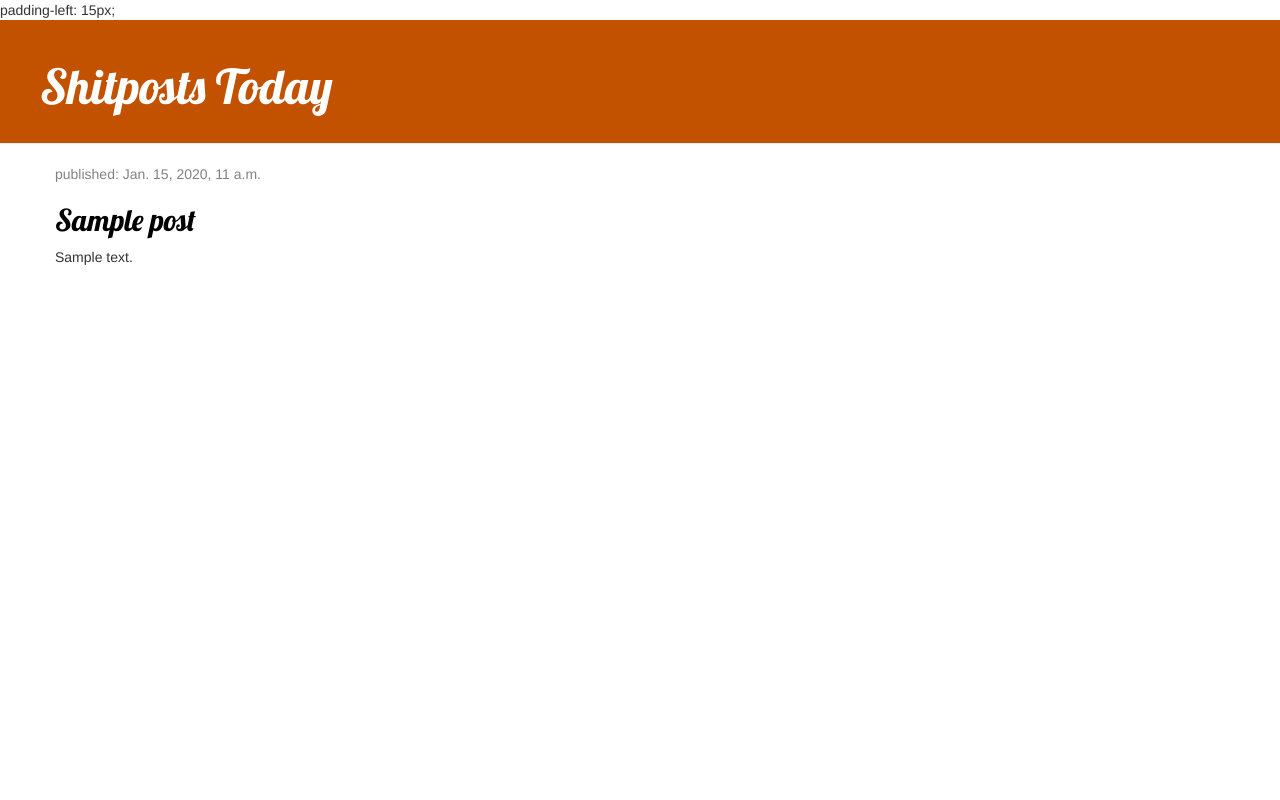
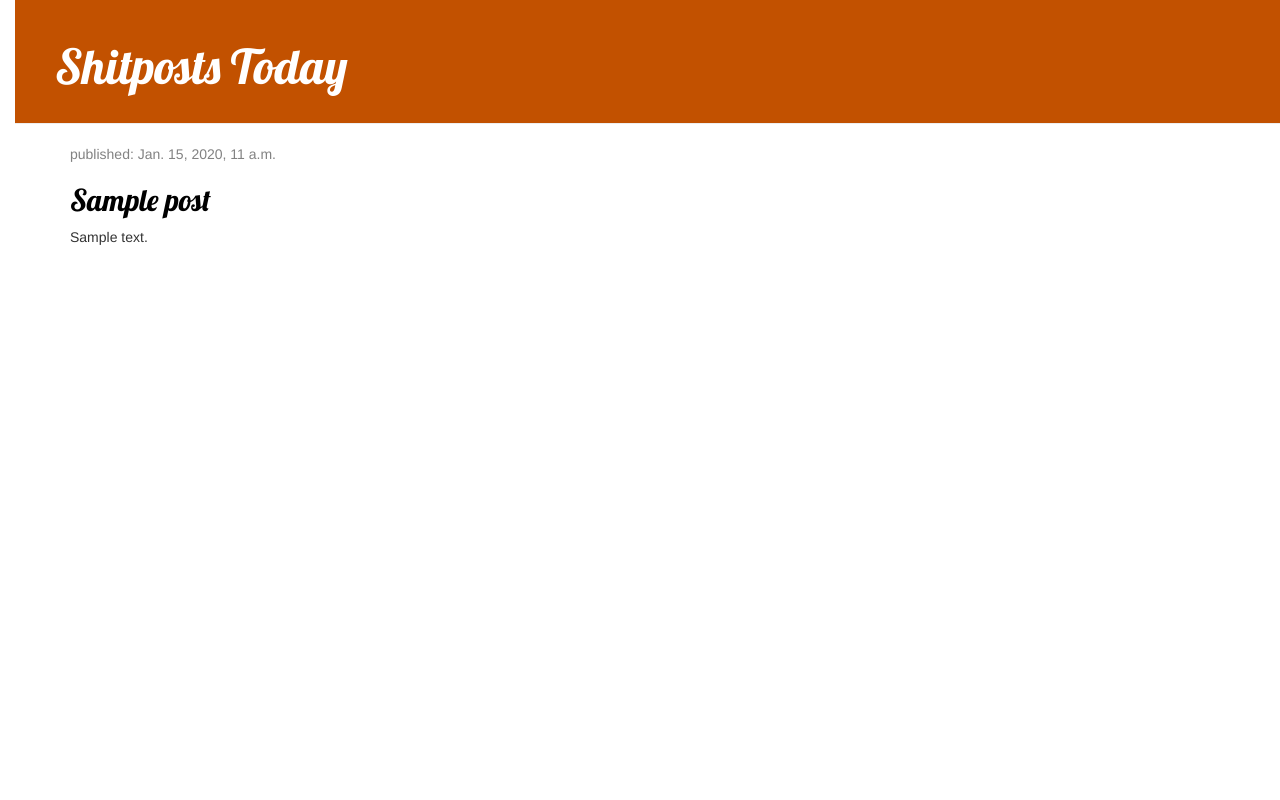
Before and after one commit to alex-egan/my-first-project, a Django app: page / in a window 1280 px wide. Run offline with Django 3.2, Linux system fonts and the light colour scheme; tables that the repository leaves empty hold one stand-in row (values such as "Sample post"); some libraries are stand-ins or nearby versions.

Commit message:
Small mistakes corrected.

```diff
--- a/blog/static/css/blog.css
+++ b/blog/static/css/blog.css
@@ -1,6 +1,10 @@
 h1 a, h2 a {
     color: #16B4E1;
     font-family: 'Lobster';
+}
+
+body {
+    padding-left: 15px;
 }
 
 .page-header {
--- a/blog/templates/blog/post_list.html
+++ b/blog/templates/blog/post_list.html
@@ -9,7 +9,6 @@
         <title>Alex's Shitposting Blog</title>
     </head>
     <body>
-        padding-left: 15px;
         <div class="page-header">
             <h1><a href="/">Shitposts Today</a></h1>
         </div>
```
